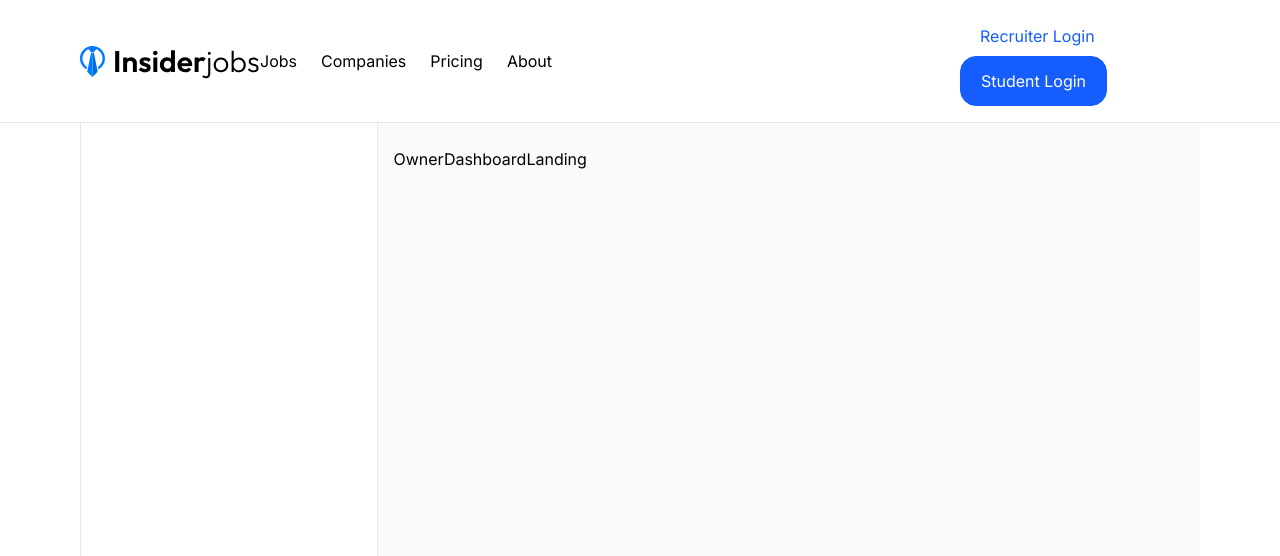
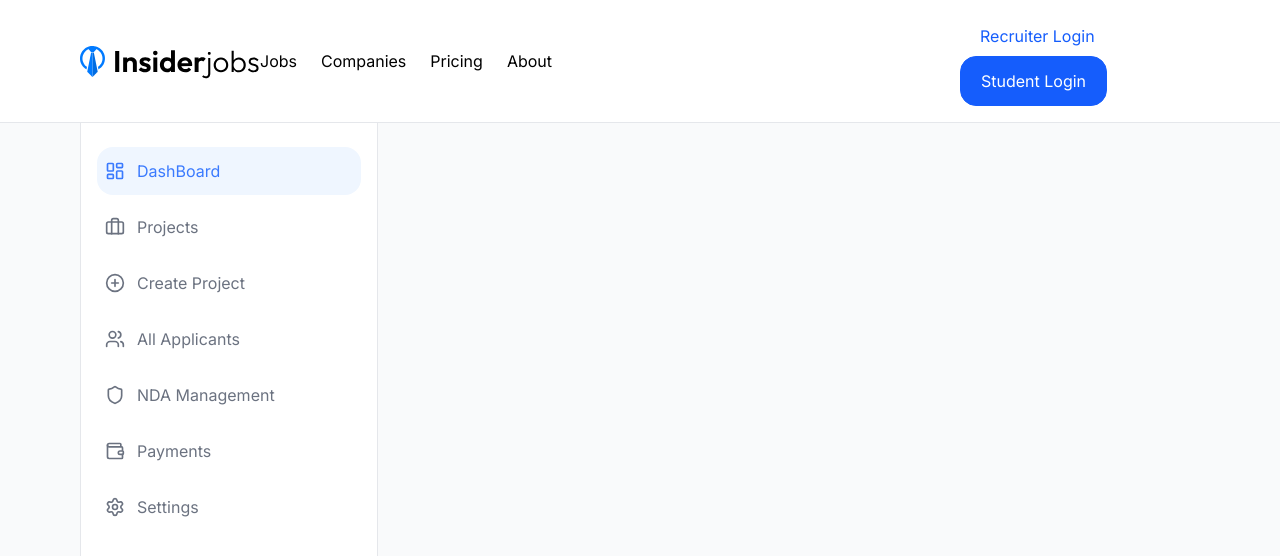
Before and after one commit to RavinduUni/Student-Freelancing-Platform, a React (Vite) app: page /owner-dashboard in a window 1280 px wide. Shown: the top 556 px of the page. Built offline with nearby package versions, Linux system fonts and the light colour scheme.

Commit message:
update owner dashboard navigation

```diff
--- a/src/App.jsx
+++ b/src/App.jsx
@@ -58,10 +58,10 @@ const App = () => {
 
           <Route path="projects" element={<Projects />} />
           <Route path="create-project" element={<CreateProject />} />
-          <Route path="nda-management" element={<NDAManagement />} />
+          <Route path="owner-nda" element={<NDAManagement />} />
           <Route path="all-applicants" element={<AllApplicant />} />
           <Route path="payments" element={<Payments />} />
-          <Route path="settings" element={<OwnerSettings />} />
+          <Route path="owner-settings" element={<OwnerSettings />} />
 
         </Route>
 
--- a/src/pages/OwnerDashboard/OwnerDashBoard.jsx
+++ b/src/pages/OwnerDashboard/OwnerDashBoard.jsx
@@ -1,17 +1,125 @@
 import React from 'react'
 import NavBar from '../../components/NavBar'
-import { Outlet } from 'react-router-dom'
+import { NavLink, Outlet } from 'react-router-dom'
+import { Briefcase, LayoutDashboard, PlusCircle, Settings, Shield, Users, Wallet } from 'lucide-react';
 
 const OwnerDashBoard = () => {
+
+    const ownerMenu = [
+        { id: 'owner-dashboard', label: 'Dashboard', icon: LayoutDashboard },
+        { id: 'projects', label: 'My Projects', icon: Briefcase },
+        { id: 'create', label: 'Create Project', icon: PlusCircle },
+        { id: 'all-applicants', label: 'All Applicants', icon: Users },
+        { id: 'owner-nda', label: 'NDA Management', icon: Shield },
+        { id: 'payments', label: 'Payments', icon: Wallet },
+        { id: 'owner-settings', label: 'Settings', icon: Settings }
+    ];
+
     return (
         <div className='min-h-screen'>
             <NavBar />
 
-        <div className='container px-20 mx-auto flex'>
+            <div className='container px-20 mx-auto flex bg-background'>
+
+                {/* Left side Pannel */}
                 <div className='flex-1 bg-white border-x border-border px-4 py-6 min-h-screen'>
+                    <ul className='flex flex-col gap-2'>
+                        <NavLink
+                            to=""
+                            end
+                            className={({ isActive }) =>
+                                [
+                                    "flex items-center gap-3 hover:bg-gray-100 py-3 px-2 rounded-2xl",
+                                    isActive ? "text-primary bg-blue-50" : "text-text-secondary"
+                                ].join(" ")
+                            }
+                        >
+                            <LayoutDashboard className='w-5 h-5' />
+                            <span>DashBoard</span>
+                        </NavLink>
 
+                        <NavLink
+                            to="projects"
+                            className={({ isActive }) =>
+                                [
+                                    "flex items-center gap-3 hover:bg-gray-100 py-3 px-2 rounded-2xl",
+                                    isActive ? "text-primary bg-blue-50" : "text-text-secondary"
+                                ].join(" ")
+                            }
+                        >
+                            <Briefcase className='w-5 h-5' />
+                            <span>Projects</span>
+                        </NavLink>
+
+                        <NavLink
+                            to="create-project"
+                            className={({ isActive }) =>
+                                [
+                                    "flex items-center gap-3 hover:bg-gray-100 py-3 px-2 rounded-2xl",
+                                    isActive ? "text-primary bg-blue-50" : "text-text-secondary"
+                                ].join(" ")
+                            }
+                        >
+                            <PlusCircle className='w-5 h-5' />
+                            <span>Create Project</span>
+                        </NavLink>
+
+                        <NavLink
+                            to="all-applicants"
+                            className={({ isActive }) =>
+                                [
+                                    "flex items-center gap-3 hover:bg-gray-100 py-3 px-2 rounded-2xl",
+                                    isActive ? "text-primary bg-blue-50" : "text-text-secondary"
+                                ].join(" ")
+                            }
+                        >
+                            <Users className='w-5 h-5' />
+                            <span>All Applicants</span>
+                        </NavLink>
+
+                        <NavLink
+                            to="owner-nda"
+                            className={({ isActive }) =>
+                                [
+                                    "flex items-center gap-3 hover:bg-gray-100 py-3 px-2 rounded-2xl",
+                                    isActive ? "text-primary bg-blue-50" : "text-text-secondary"
+                                ].join(" ")
+                            }
+                        >
+                            <Shield className='w-5 h-5' />
+                            <span>NDA Management</span>
+                        </NavLink>
+
+                        <NavLink
+                            to="payments"
+                            className={({ isActive }) =>
+                                [
+                                    "flex items-center gap-3 hover:bg-gray-100 py-3 px-2 rounded-2xl",
+                                    isActive ? "text-primary bg-blue-50" : "text-text-secondary"
+                                ].join(" ")
+                            }
+                        >
+                            <Wallet className='w-5 h-5' />
+                            <span>Payments</span>
+                        </NavLink>
+
+                        <NavLink
+                            to="owner-settings"
+                            className={({ isActive }) =>
+                                [
+                                    "flex items-center gap-3 hover:bg-gray-100 py-3 px-2 rounded-2xl",
+                                    isActive ? "text-primary bg-blue-50" : "text-text-secondary"
+                                ].join(" ")
+                            }
+                        >
+                            <Settings className='w-5 h-5' />
+                            <span>Settings</span>
+                        </NavLink>
+                    </ul>
                 </div>
 
+
+                {/* Left side Pannel */}
                 <div className='flex-3 min-h-screen bg-background py-6 px-4'>
                     <Outlet />
                 </div>
--- a/src/pages/OwnerDashboard/OwnerDashboardLanding.jsx
+++ b/src/pages/OwnerDashboard/OwnerDashboardLanding.jsx
@@ -2,7 +2,9 @@ import React from 'react'
 
 const OwnerDashboardLanding = () => {
   return (
-    <div>OwnerDashboardLanding</div>
+    <div>
+
+    </div>
   )
 }
 
--- a/src/pages/StudentDashboard/StudentDashBoard.jsx
+++ b/src/pages/StudentDashboard/StudentDashBoard.jsx
@@ -9,7 +9,7 @@ const StudentDashBoard = () => {
       {/* Navbar for studentDashBoard */}
       <NavBar />
 
-      <div className='container px-20 mx-auto flex'>
+      <div className='container px-20 mx-auto flex bg-background'>
         {/* left side pannel */}
         <div className='flex-1 bg-white border-x border-border px-4 py-6 min-h-screen'>
           <div>
```
Lines whose indentation alone changed are shown as unchanged.
